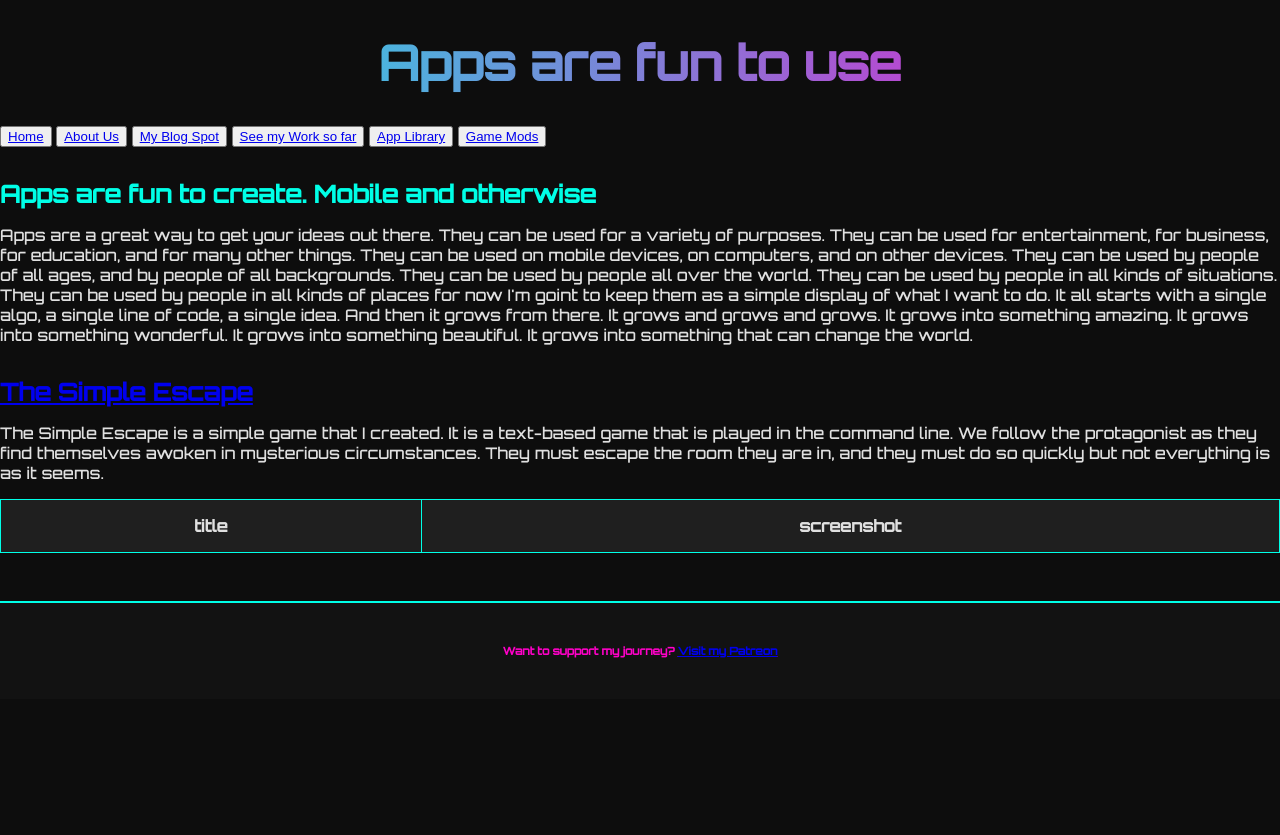
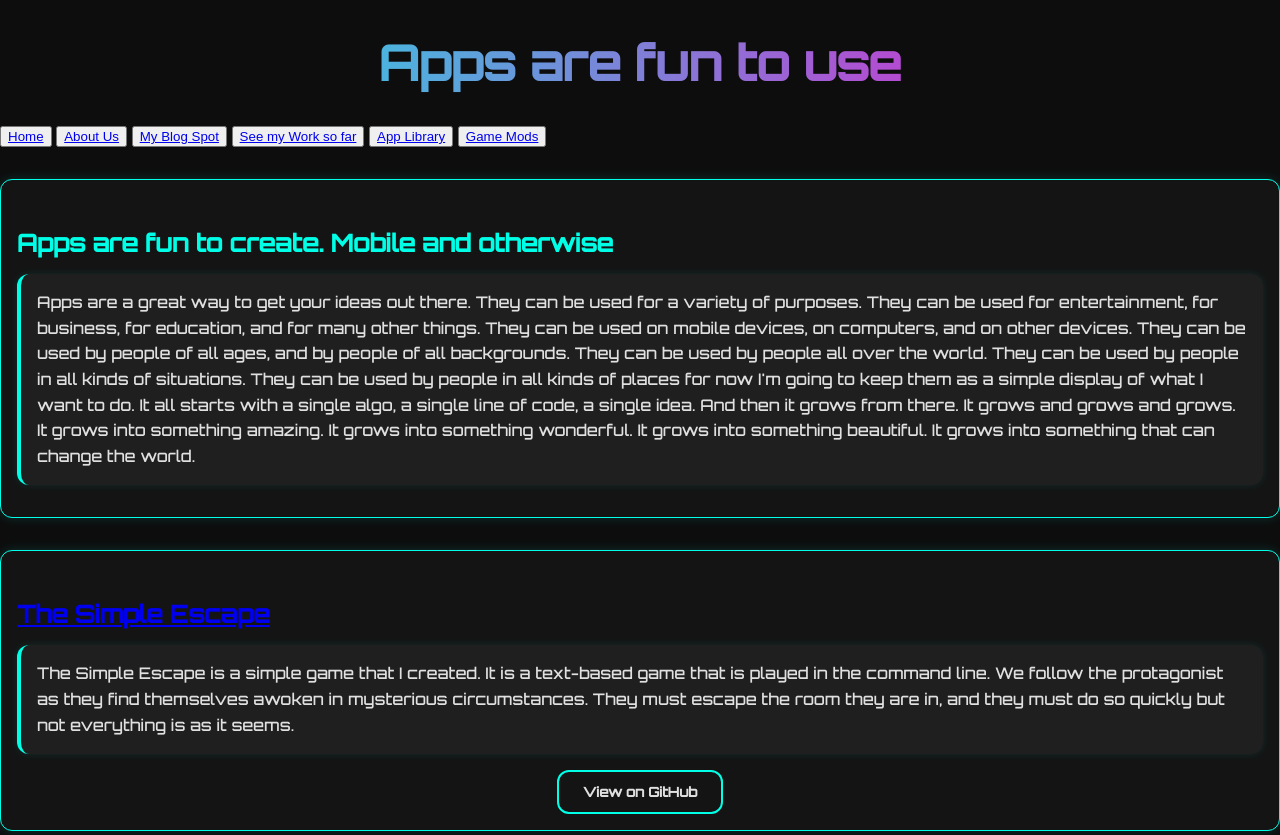
Before and after one commit to rusrap3547/myWebsiteMythforge, a plain HTML site: page Pages/Apps.html in a window 1280 px wide. Shown: the top 835 px of the page. Before the commit the page ends 800 px from the top, so only its background shows below. Drawn offline with Linux system fonts and the light colour scheme; files that its build step writes are made by us from their sources.

Commit message:
updated apps

```diff
--- a/Pages/Apps.html
+++ b/Pages/Apps.html
@@ -4,10 +4,11 @@
 		<meta charset="UTF-8" />
 		<meta name="viewport" content="width=device-width, initial-scale=1.0" />
 		<title>Mythforge - Apps</title>
-		<link rel="stylesheet" href="../style.css" />
+		<link rel="stylesheet" href="../styles/style.css" />
 	</head>
 	<body>
-		<h1 id="appsTitle" class="pageTitle designbox-flex">Apps are fun to use</h1>
+		<div class="websiteContainer">
+			<h1 id="appsTitle" class="pageTitle">Apps are fun to use</h1>
 			<nav>
 				<button><a href="../index.html">Home</a></button>
 				<button><a href="/Pages/aboutPage.html">About Us</a></button>
@@ -16,44 +17,44 @@
 				<button><a href="/Pages/Apps.html">App Library</a></button>
 				<button><a href="/Pages/Mods.html">Game Mods</a></button>
 			</nav>
-		<h2 id="app-page-header" class="designbox-flex headers">
-			Apps are fun to create. Mobile and otherwise
-		</h2>
-		<p id="app-page-paragraph" class="designbox-flex paragraphs">
-			Apps are a great way to get your ideas out there. They can be used for a
-			variety of purposes. They can be used for entertainment, for business, for
-			education, and for many other things. They can be used on mobile devices,
-			on computers, and on other devices. They can be used by people of all
-			ages, and by people of all backgrounds. They can be used by people all
-			over the world. They can be used by people in all kinds of situations.
-			They can be used by people in all kinds of places for now I'm goint to
-			keep them as a simple display of what I want to do. It all starts with a
-			single algo, a single line of code, a single idea. And then it grows from
-			there. It grows and grows and grows. It grows into something amazing. It
-			grows into something wonderful. It grows into something beautiful. It
-			grows into something that can change the world.
+			<section class="introSection">
+				<h2>Apps are fun to create. Mobile and otherwise</h2>
+				<p class="paragraphwords">
+					Apps are a great way to get your ideas out there. They can be used for
+					a variety of purposes. They can be used for entertainment, for
+					business, for education, and for many other things. They can be used
+					on mobile devices, on computers, and on other devices. They can be
+					used by people of all ages, and by people of all backgrounds. They can
+					be used by people all over the world. They can be used by people in
+					all kinds of situations. They can be used by people in all kinds of
+					places for now I'm going to keep them as a simple display of what I
+					want to do. It all starts with a single algo, a single line of code, a
+					single idea. And then it grows from there. It grows and grows and
+					grows. It grows into something amazing. It grows into something
+					wonderful. It grows into something beautiful. It grows into something
+					that can change the world.
 				</p>
+			</section>
 
-		<h2
-			id="the-simple-escape-header"
-			class="designbox-flex headers application-title-label"
-		>
+			<section class="introSection">
+				<h2>
 					<a href="https://github.com/rusrap3547/the-simple-escape"
 						>The Simple Escape</a
 					>
 				</h2>
-		<p id="simple-escape-paragraph" class="design-flex paragraphs">
-			The Simple Escape is a simple game that I created. It is a text-based game
-			that is played in the command line. We follow the protagonist as they find
-			themselves awoken in mysterious circumstances. They must escape the room
-			they are in, and they must do so quickly but not everything is as it
-			seems.
+				<p class="paragraphwords">
+					The Simple Escape is a simple game that I created. It is a text-based
+					game that is played in the command line. We follow the protagonist as
+					they find themselves awoken in mysterious circumstances. They must
+					escape the room they are in, and they must do so quickly but not
+					everything is as it seems.
 				</p>
-		<table>
-			<th>title</th>
-			<th>screenshot</th>
-		</table>
-
+				<div class="sectionButton">
+					<a href="https://github.com/rusrap3547/the-simple-escape"
+						><button>View on GitHub</button></a
+					>
+				</div>
+			</section>
 			<footer>
 				<section>
 					<h6>
@@ -66,5 +67,6 @@
 					</h6>
 				</section>
 			</footer>
+		</div>
 	</body>
 </html>
```
Also changed, not shown: styles/appStyles.css (added). Lines whose indentation alone changed are shown as unchanged.
